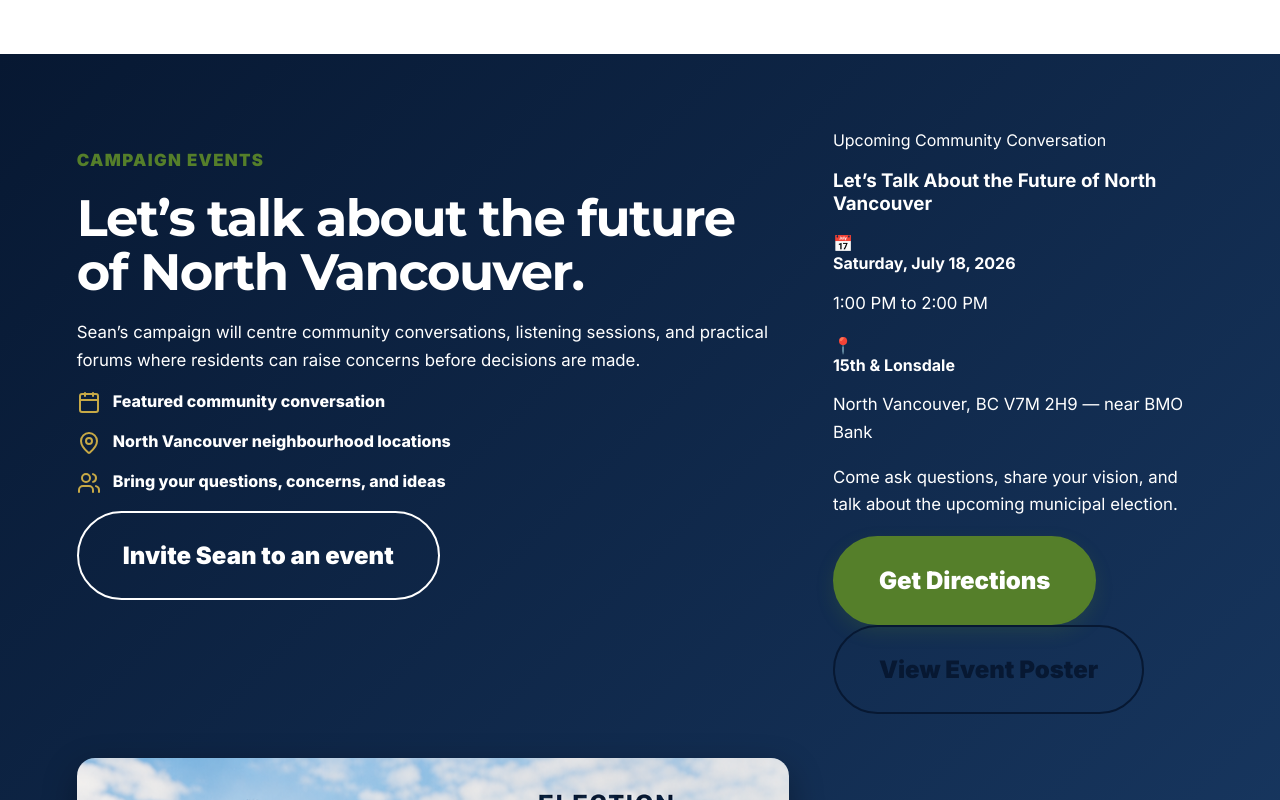
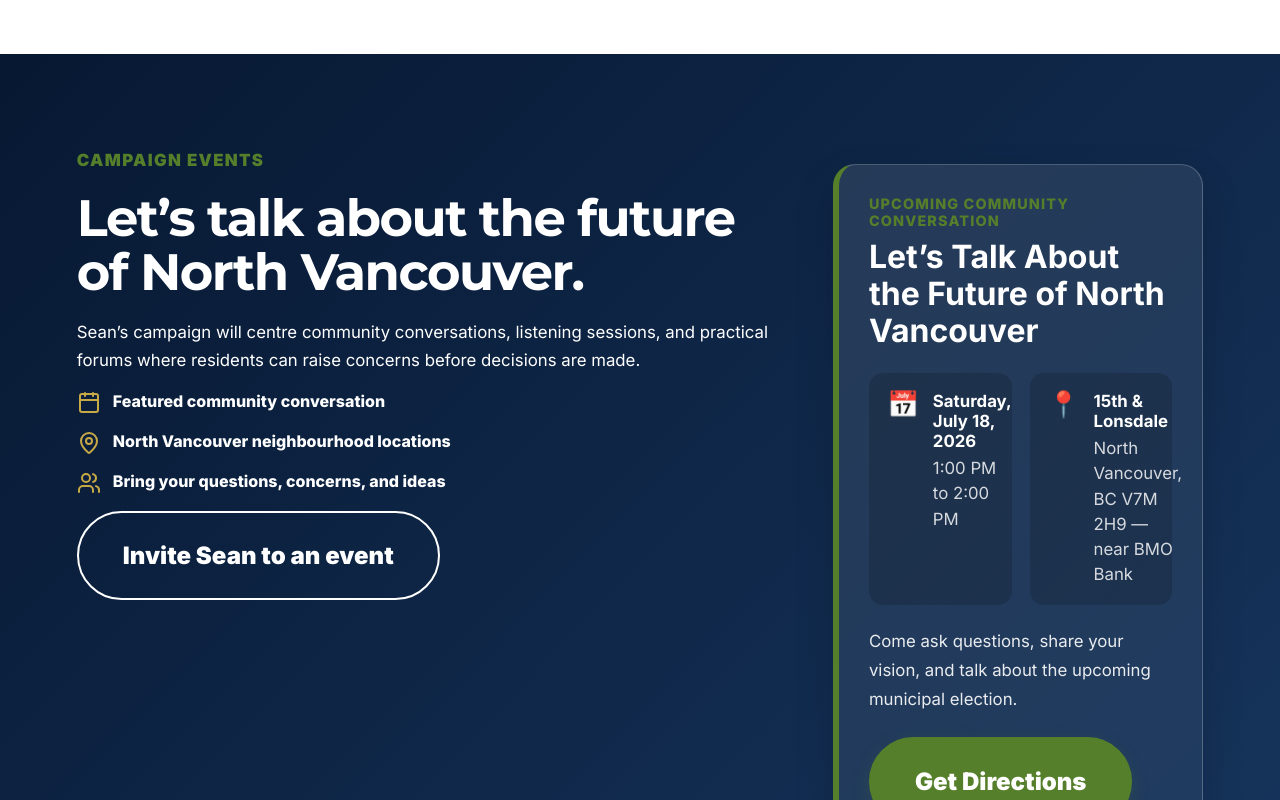
Before and after one commit to irnewlands/seanfornorthvan-site, a React (Vite) app: page / in a window 1280 px wide. Shown: the part 4660-5460 px from the top of the page. Built offline with nearby package versions, Linux system fonts and the light colour scheme.

Commit message:
Update styles.css

```diff
--- a/src/styles.css
+++ b/src/styles.css
@@ -892,3 +892,103 @@ footer {
 .donation-options li:last-child {
     margin-bottom: 0;
 }
+.featured-event-card {
+  max-width: 880px;
+  margin-top: 34px;
+  padding: 30px;
+  border: 1px solid rgba(255, 255, 255, 0.22);
+  border-left: 6px solid var(--green);
+  border-radius: 22px;
+  background:
+    linear-gradient(
+      135deg,
+      rgba(255, 255, 255, 0.1),
+      rgba(255, 255, 255, 0.04)
+    );
+  box-shadow: 0 18px 40px rgba(0, 0, 0, 0.15);
+}
+
+.event-card-label {
+  margin-bottom: 10px;
+  color: var(--green);
+  font-size: 0.9rem;
+  font-weight: 800;
+  letter-spacing: 0.08em;
+  text-transform: uppercase;
+}
+
+.featured-event-card h3 {
+  margin: 0 0 24px;
+  color: #fff;
+  font-size: clamp(1.6rem, 2.5vw, 2.3rem);
+  line-height: 1.15;
+}
+
+.event-card-details {
+  display: grid;
+  grid-template-columns: repeat(2, minmax(0, 1fr));
+  gap: 18px;
+  margin-bottom: 22px;
+}
+
+.event-card-details > div {
+  display: flex;
+  gap: 14px;
+  align-items: flex-start;
+  padding: 18px;
+  border-radius: 14px;
+  background: rgba(0, 0, 0, 0.16);
+}
+
+.event-detail-icon {
+  font-size: 1.6rem;
+  line-height: 1;
+}
+
+.event-card-details strong {
+  display: block;
+  color: #fff;
+  font-size: 1.05rem;
+}
+
+.event-card-details p {
+  margin: 5px 0 0;
+  color: rgba(255, 255, 255, 0.82);
+  line-height: 1.5;
+}
+
+.event-card-description {
+  margin: 0 0 24px;
+  color: rgba(255, 255, 255, 0.9);
+  font-size: 1.05rem;
+  line-height: 1.7;
+}
+
+.event-card-actions {
+  display: flex;
+  flex-wrap: wrap;
+  gap: 14px;
+}
+
+.event-card-actions .btn {
+  min-width: 180px;
+  text-align: center;
+}
+
+@media (max-width: 760px) {
+  .featured-event-card {
+    padding: 22px;
+  }
+
+  .event-card-details {
+    grid-template-columns: 1fr;
+  }
+
+  .event-card-actions {
+    flex-direction: column;
+  }
+
+  .event-card-actions .btn {
+    width: 100%;
+  }
+}
```
